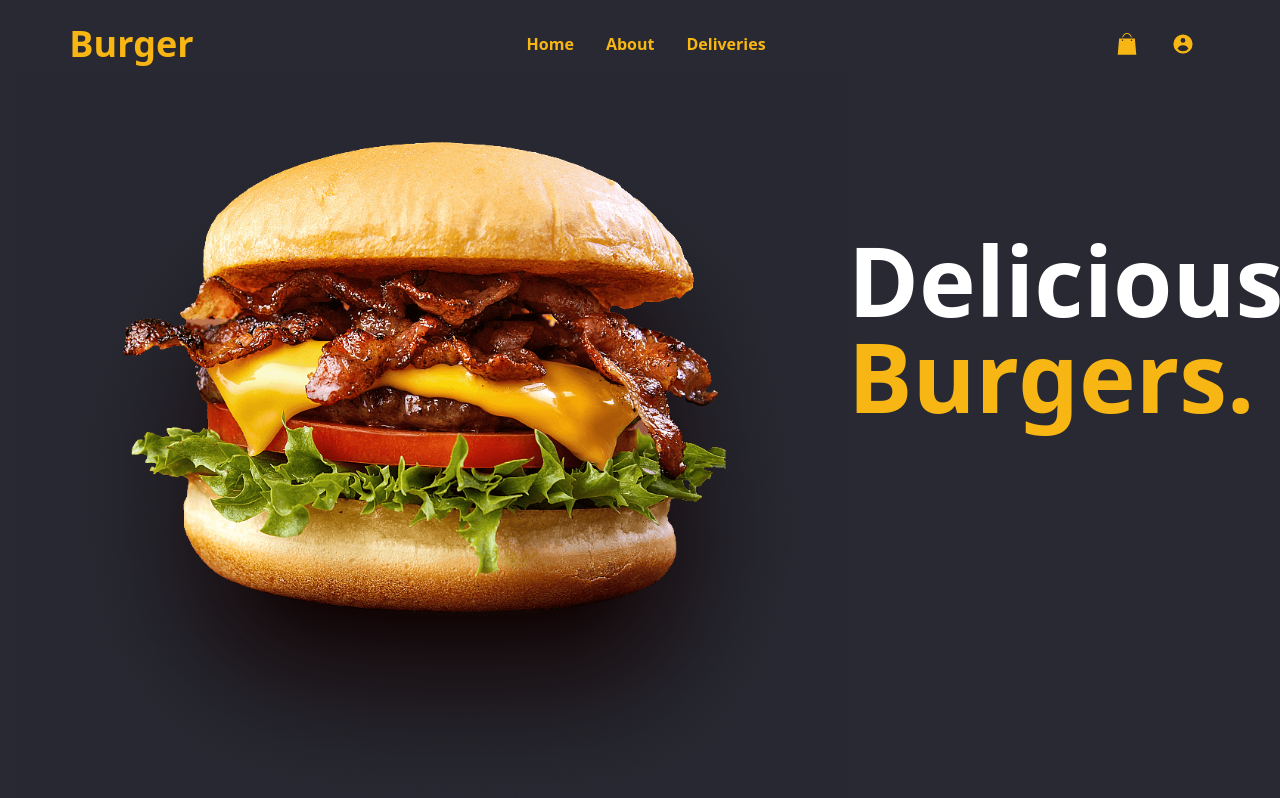
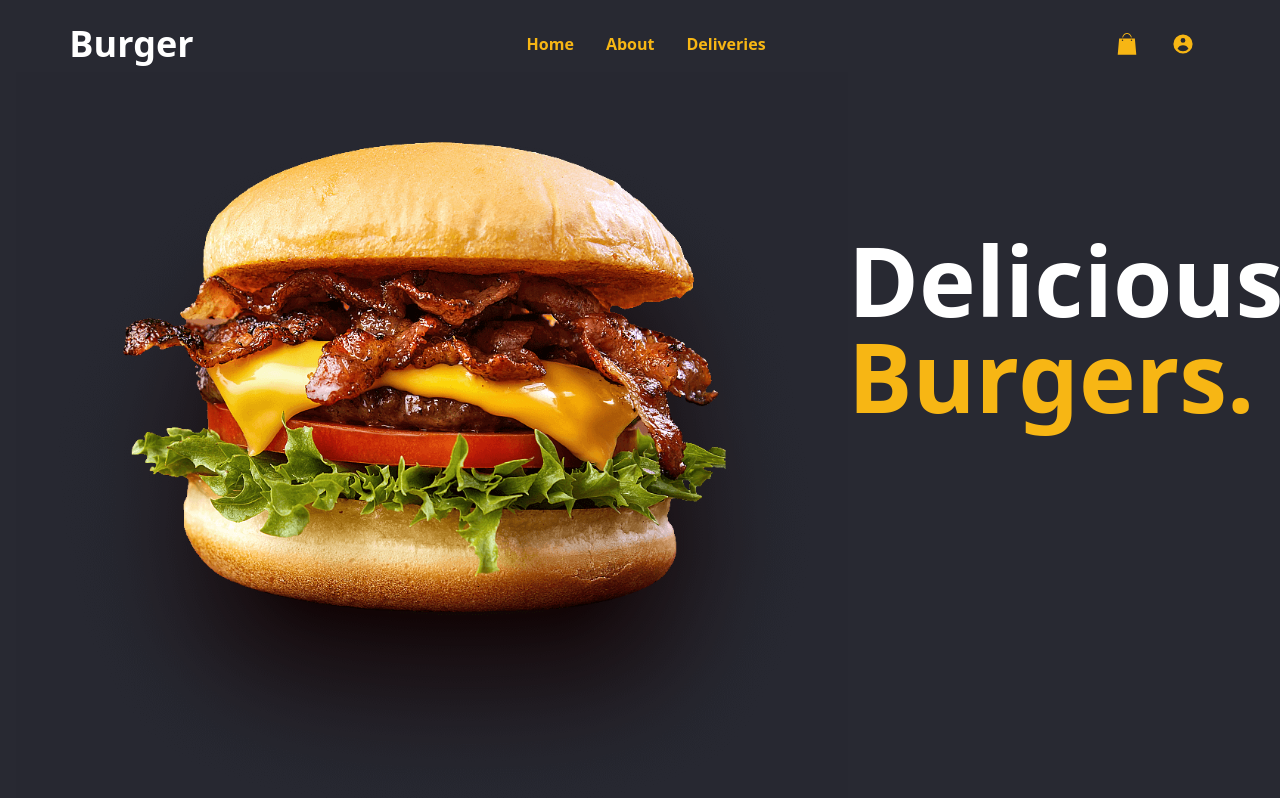
Before and after one commit to Marcos8060/Deliveroo, a React (Create React App) app: page / in a window 1280 px wide. Shown: the top 798 px of the page. Built offline with nearby package versions, Linux system fonts and the light colour scheme.

Commit message:
made a minor change

```diff
--- a/src/components/Navigation.js
+++ b/src/components/Navigation.js
@@ -7,7 +7,7 @@ const Navigation = () => {
   return (
     <div className='text-yellow h-14 w-11/12 mx-auto rounded-2xl px-4 md:flex justify-between items-center'>
         <div>
-          <h1 className='font-bold text-4xl'>Burger</h1>
+          <h1 className='font-bold text-4xl text-white'>Burger</h1>
         </div>
         <ul className='md:flex items-center justify-between'>
             <li className='m-4 font-semibold'>
```
